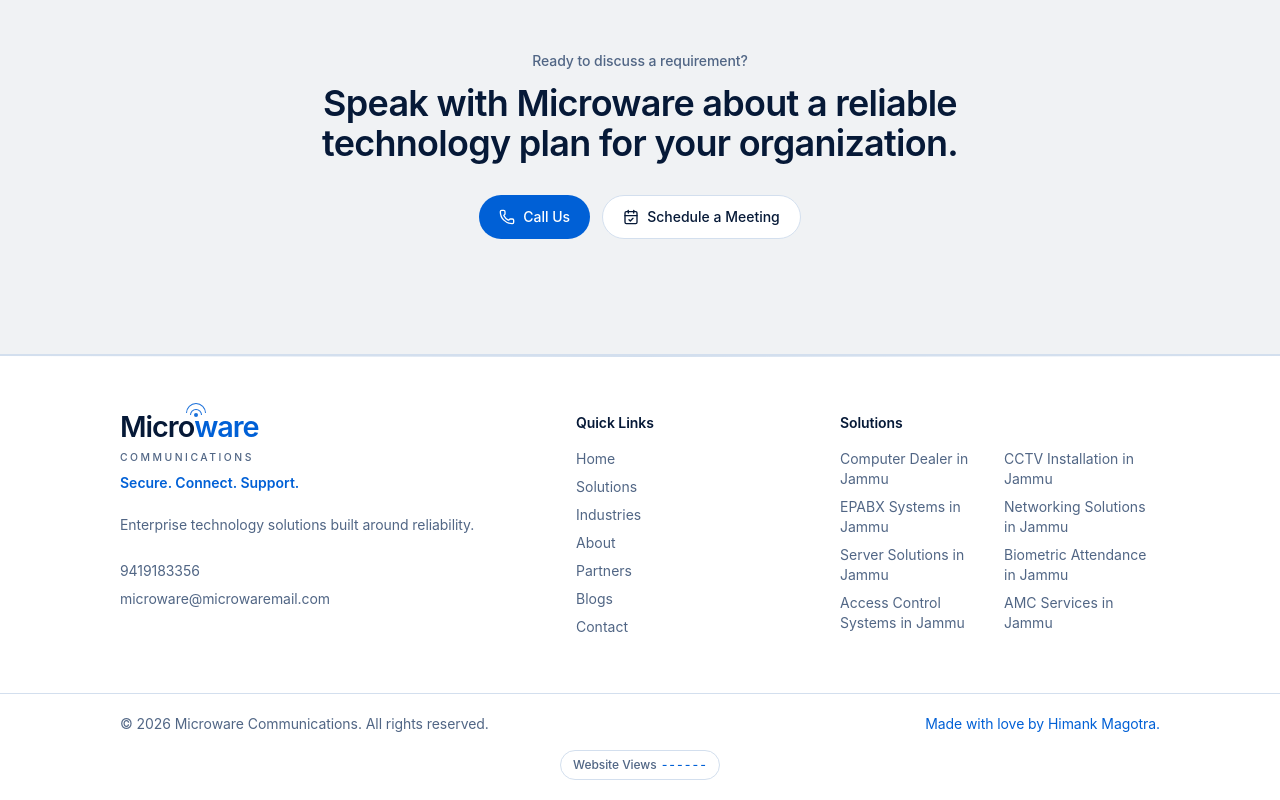
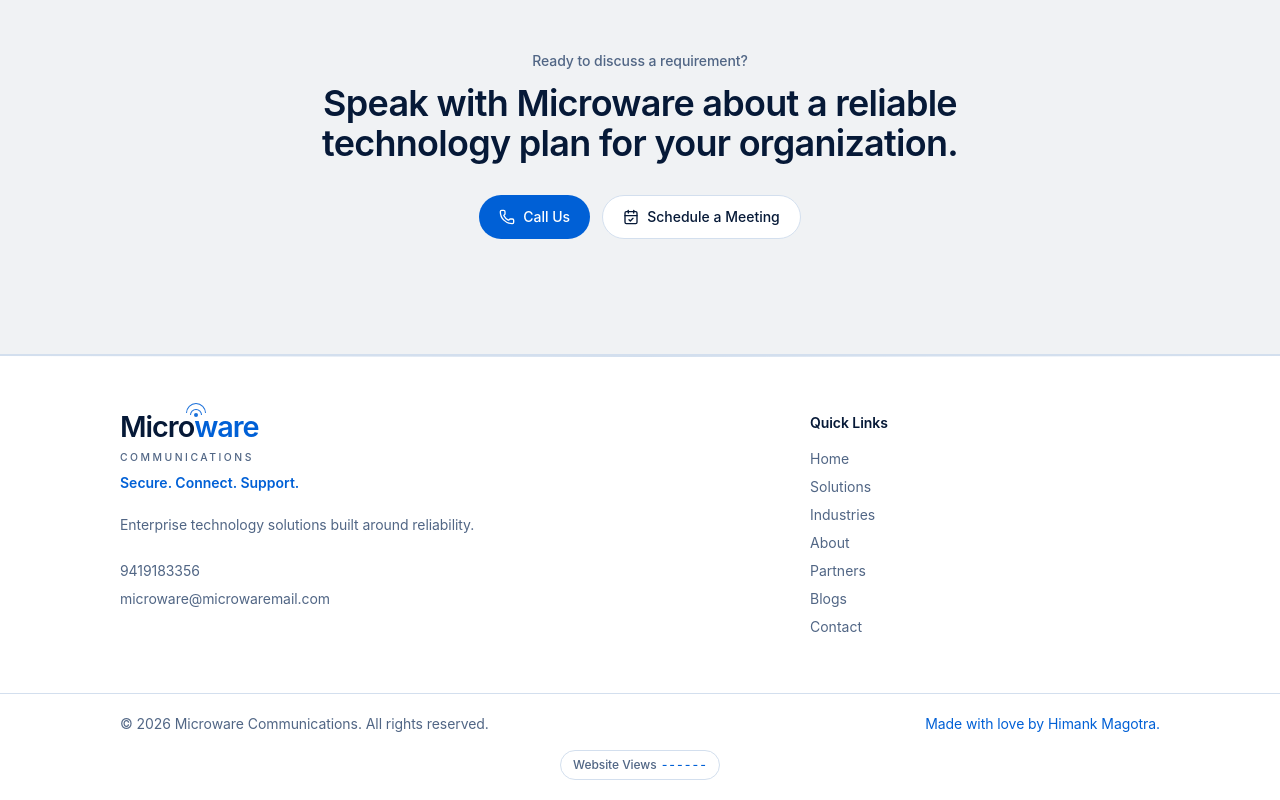
Before and after one commit to himank1m/microcom, a Next.js app: page / in a window 1280 px wide. Shown: the part 2093-2893 px from the top of the page. Built offline with nearby package versions, Linux system fonts and the light colour scheme; no server answers; the database is empty.

Commit message:
Hide footer SEO service links

```diff
--- a/src/components/layout/Footer.tsx
+++ b/src/components/layout/Footer.tsx
@@ -12,22 +12,11 @@
   ["Contact", "/contact"]
 ];
 
-const footerSolutions = [
-  ["Computer Dealer in Jammu", "/computer-dealer-jammu"],
-  ["CCTV Installation in Jammu", "/cctv-installation-jammu"],
-  ["EPABX Systems in Jammu", "/epabx-systems-jammu"],
-  ["Networking Solutions in Jammu", "/networking-solutions-jammu"],
-  ["Server Solutions in Jammu", "/server-solutions-jammu"],
-  ["Biometric Attendance in Jammu", "/biometric-attendance-jammu"],
-  ["Access Control Systems in Jammu", "/access-control-systems-jammu"],
-  ["AMC Services in Jammu", "/annual-maintenance-contract-jammu"]
-];
-
 export function Footer() {
   return (
     <footer className="border-t border-border bg-white text-foreground dark:bg-black dark:text-foreground">
       <div className="h-px bg-gradient-to-r from-transparent via-border to-transparent" />
-      <div className="container grid gap-10 py-14 md:grid-cols-[1.3fr_0.7fr_1fr]">
+      <div className="container grid gap-10 py-14 md:grid-cols-[1.3fr_0.7fr]">
         <div>
           <div className="inline-flex flex-col">
             <span className="relative inline-flex items-baseline text-[1.8rem] font-semibold leading-none tracking-[-0.035em]">
@@ -64,16 +53,6 @@
             ))}
           </div>
         </div>
-        <div>
-          <p className="text-sm font-semibold text-foreground">Solutions</p>
-          <div className="mt-4 grid gap-2 sm:grid-cols-2 md:grid-cols-1 lg:grid-cols-2">
-            {footerSolutions.map(([label, href]) => (
-              <Link key={href} href={href} className="text-sm text-muted-foreground transition hover:text-primary">
-                {label}
-              </Link>
-            ))}
-          </div>
-        </div>
       </div>
       <div className="border-t border-border py-5">
         <div className="container grid gap-4 text-sm text-muted-foreground">
```
